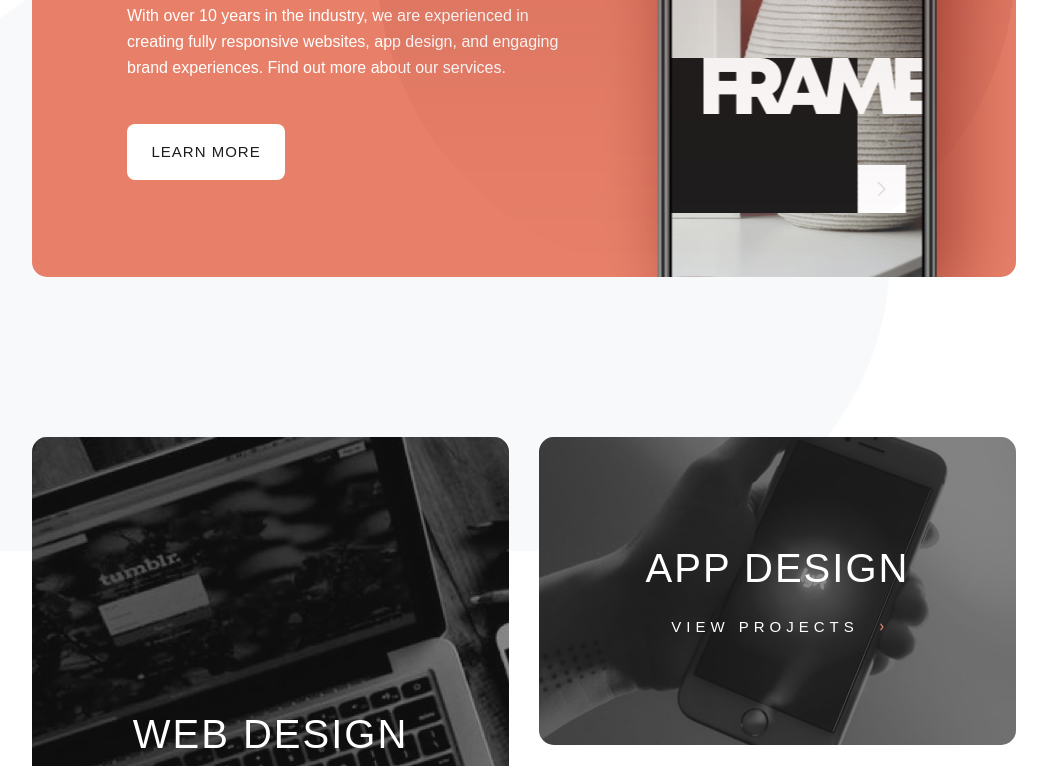
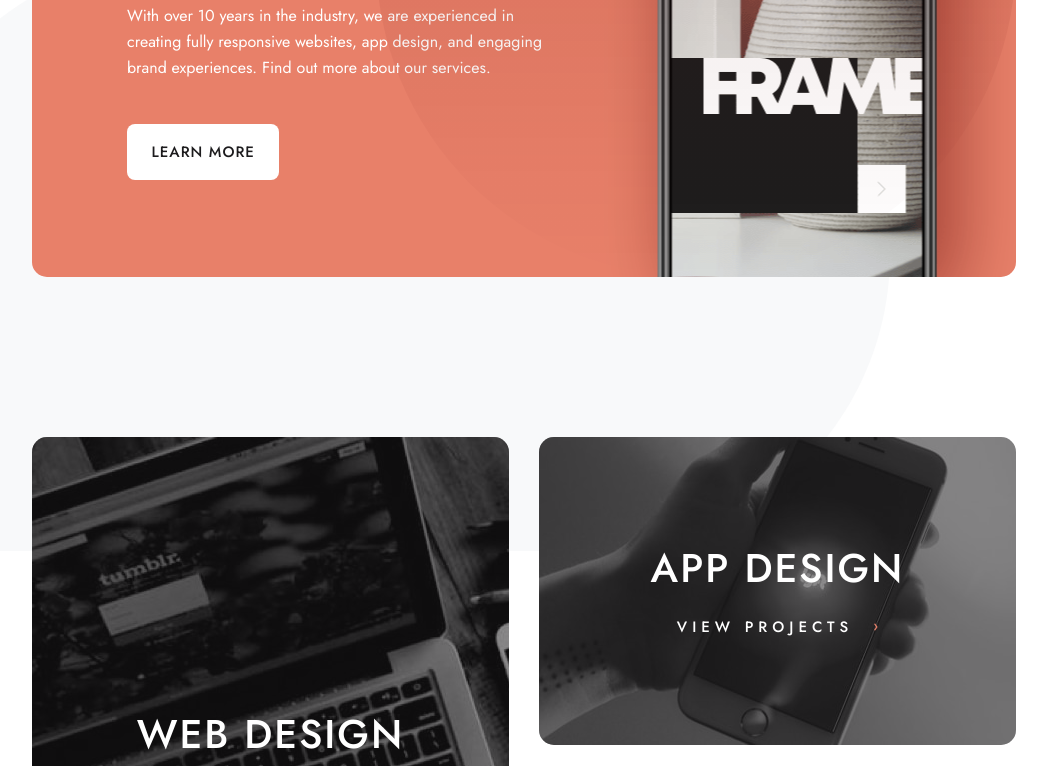
Before and after one commit to Eyhab333/designo-multi-page-website, a plain HTML site: page index.html in a window 1280 px wide. Shown: the part 518-1284 px from the top of the page, without its empty margins (116-1163 px from the left). Drawn offline with Linux system fonts and the light colour scheme.

Commit message:
Update style.css

```diff
--- a/css/style.css
+++ b/css/style.css
@@ -6,7 +6,7 @@
   --color-lighter-peach: hsl(14, 76%, 97%);
   --color-dark-grey: hsl(264, 5%, 20%);
   --color-light-grey: hsl(210, 17%, 95%);
-  --ff-primary: "Cairo", "Plus Jakarta Sans", sans-serif;
+  --ff-primary: 'Jost', sans-serif;
   --fs-14: 1.4rem;
   --fs-15: 1.5rem;
   --fs-16: 1.6rem;
```
